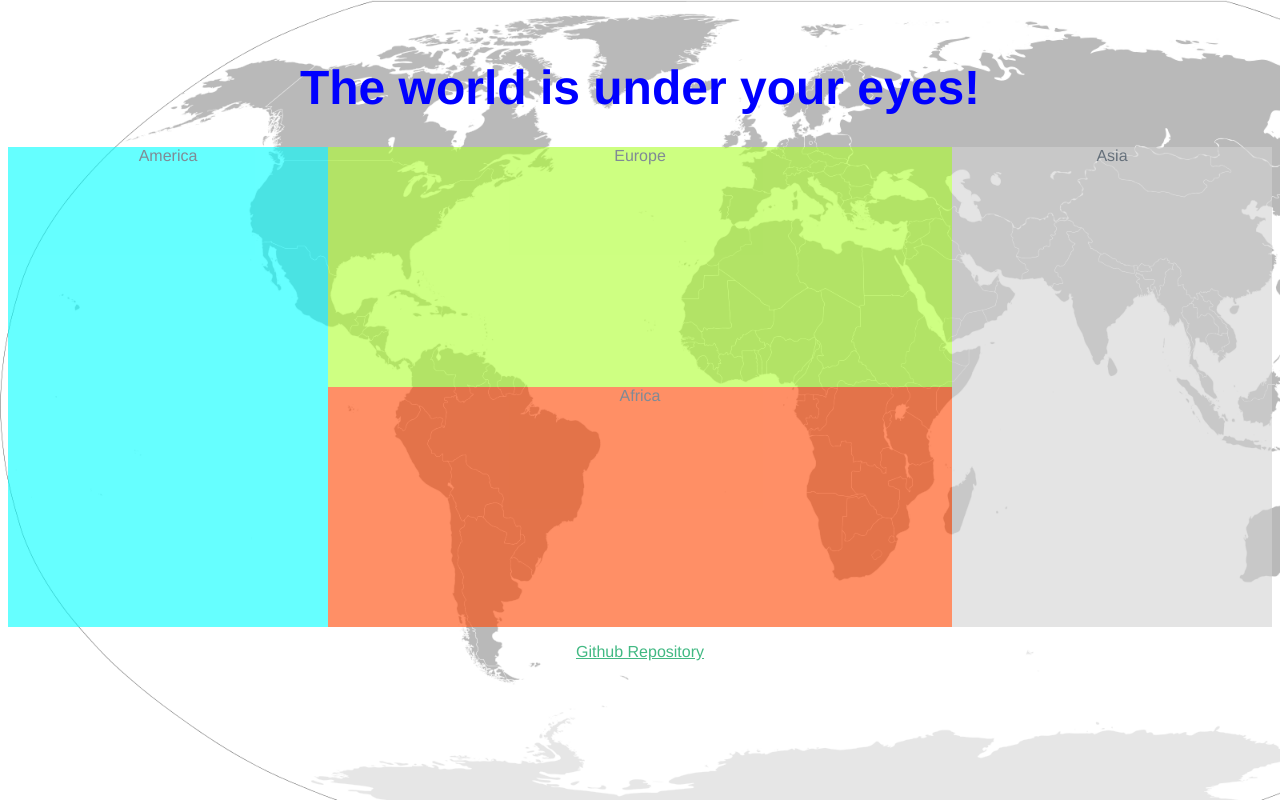
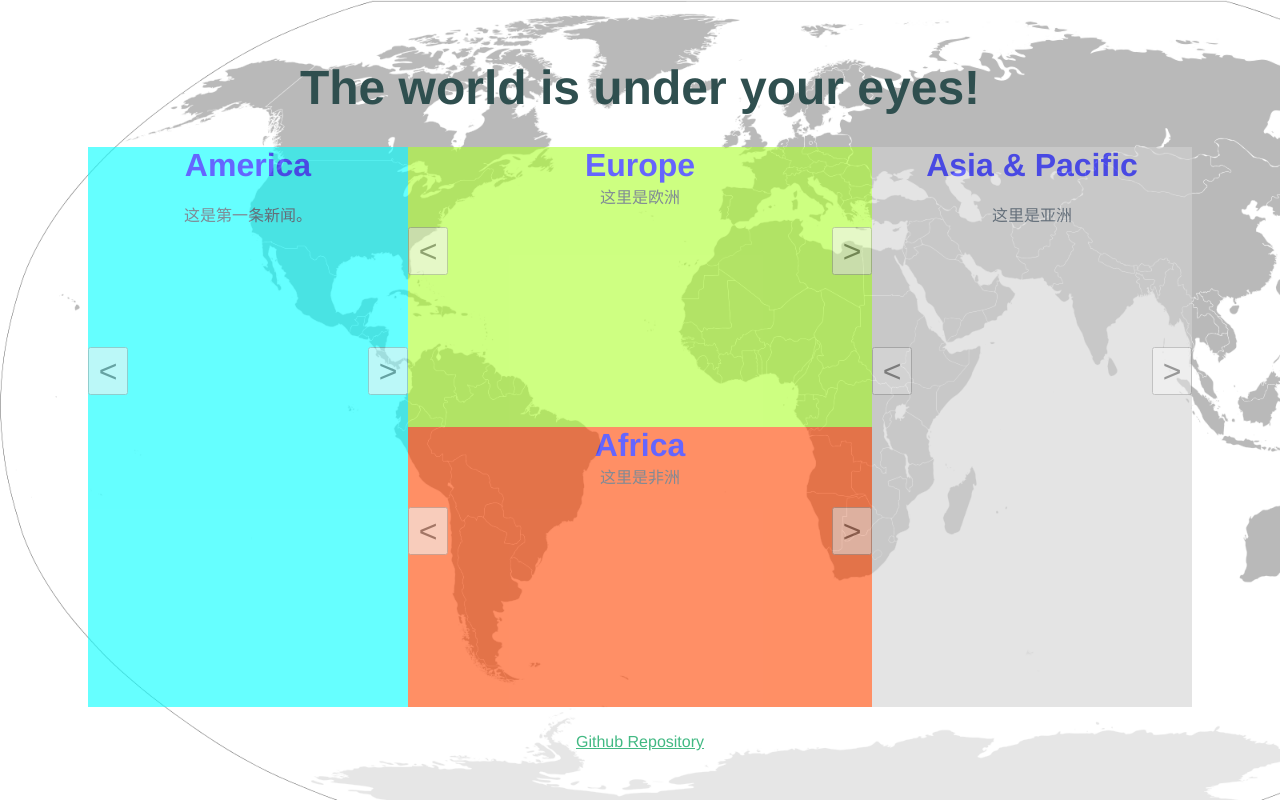
Before and after one commit to fyc1007261/Group3-proj, a Vue app: page /#/ in a window 1280 px wide. Built offline with nearby package versions, Linux system fonts and the light colour scheme.

Commit message:
Provide logical interfaces

```diff
--- a/src/components/Hello.vue
+++ b/src/components/Hello.vue
@@ -1,17 +1,39 @@
 <template>
   <div class="hello">
-    <h1 v-bind:style="{color: Africa.color}">{{msg}}</h1>
+    <h1 v-bind:style="{color: 'darkslategrey'}">{{msg}}</h1>
     <div class="Am">
-      America
+      <button class="leftBtn1" @click="lastAmMsg()"><</button>
+      <button class="rightBtn1" @click="nextAmMsg()">></button>
+      <h2 v-bind:style="{color: America.color}">
+        America
+      </h2>
+      <br>
+      {{America.message}}
     </div>
     <div class="As">
-      Asia
+      <button class="leftBtn1" @click="lastAsMsg()"><</button>
+      <button class="rightBtn1" @click="nextAsMsg()">></button>
+      <h2 v-bind:style="{color: Asia.color}">
+        Asia & Pacific
+      </h2>
+      <br>
+      {{Asia.message}}
     </div>
     <div class="Eu">
-      Europe
+      <button class="leftBtn2" @click="lastEuMsg()"><</button>
+      <button class="rightBtn2" @click="nextEuMsg()">></button>
+      <h2 v-bind:style="{color: Europe.color}">
+        Europe
+      </h2>
+      {{Europe.message}}
     </div>
     <div class="Af">
-      Africa
+      <button class="leftBtn2" @click="lastAfMsg()"><</button>
+      <button class="rightBtn2" @click="nextAfMsg()">></button>
+      <h2 v-bind:style="{color: Africa.color}">
+        Africa
+      </h2>
+      {{Africa.message}}
     </div>
     <ul>
       <li><a href="https://github.com/fyc1007261/News-overview" target="_blank">Github Repository</a></li>
@@ -23,9 +45,33 @@
 export default {
   name: 'Hello',
   methods: {
-    add: function () {
-      this.msg = this.Africa.message
-      this.Africa.color = 'red'
+    lastAmMsg: function () {
+      this.America.pos--
+      if (this.America.pos < 0) {
+        this.America.pos = this.America.news.length - 1
+      }
+      this.America.message = this.America.news[this.America.pos]
+    },
+    nextAmMsg: function () {
+      this.America.pos++
+      if (this.America.pos > this.America.news.length - 1) {
+        this.America.pos = 0
+      }
+      this.America.message = this.America.news[this.America.pos]
+    },
+    lastAsMsg: function () {
+      this.Asia.pos--
+      if (this.Asia.pos < 0) {
+        this.Asia.pos = this.Asia.news.length - 1
+      }
+      this.Asia.message = this.Asia.news[this.Asia.pos]
+    },
+    nextAsMsg: function () {
+      this.Asia.pos++
+      if (this.Asia.pos > this.Asia.news.length - 1) {
+        this.Asia.pos = 0
+      }
+      this.Asia.message = this.Asia.news[this.Asia.pos]
     }
   },
   data () {
@@ -33,28 +79,32 @@ export default {
       msg: 'The world is under your eyes!',
       arr: [],
       Africa: {
+        pos: 0,
         number: 0,
         color: 'blue',
-        news: [],
-        message: '您的商人亚当斯密透露，津巴布韦用大规模杀伤性武器清除了蛮族哨站。'
+        news: ['这里是非洲'],
+        message: '这里是非洲'
       },
       America: {
+        pos: 0,
         number: 0,
         color: 'blue',
-        news: [],
-        message: ''
+        news: ['这是第一条新闻', '这是第二二二二二条新闻'],
+        message: '这是第一条新闻。'
       },
       Europe: {
+        pos: 0,
         number: 0,
         color: 'blue',
-        news: [],
-        message: ''
+        news: ['这里是欧洲'],
+        message: '这里是欧洲'
       },
-      Asia_n_pacific: {
+      Asia: {
+        pos: 0,
         number: 0,
         color: 'blue',
-        news: [],
-        message: ''
+        news: ['这里是亚洲'],
+        message: '这里是亚洲'
       }
     }
   }
@@ -70,7 +120,16 @@ button{
 }
 h1 {
   font-weight: bolder;
-  font-size: 6vmin;
+  font-size:6vmin;
+}
+h2{
+  margin: 0;
+  font-weight: bolder;
+  font-size: 4vmin;
+}
+p{
+  font-weight: bolder;
+  font-size: 4vmin;
 }
 .hello{
   word-wrap: break-word;
@@ -78,29 +137,31 @@ h1 {
 }
 .Am{
   float: left;
+  margin-left: 10vmin;
   width: 40vmin;
-  height: 60vmin;
+  height: 70vmin;
   background: aqua;
   filter:alpha(Opacity=60);-moz-opacity:0.6;opacity: 0.6;
 }
 .As{
   float: right;
+  margin-right: 10vmin;
   width: 40vmin;
-  height: 60vmin;
+  height: 70vmin;
   background: lightgrey;
   filter:alpha(Opacity=60);-moz-opacity:0.6;opacity: 0.6;
 }
 .Eu{
-  margin-left: 40vmin;
-  margin-right: 40vmin;
-  height: 30vmin;
+  margin-left: 50vmin;
+  margin-right: 50vmin;
+  height: 35vmin;
   background:greenyellow;
   filter:alpha(Opacity=60);-moz-opacity:0.6;opacity: 0.6;
 }
 .Af{
-  margin-left: 40vmin;
-  margin-right: 40vmin;
-  height: 30vmin;
+  margin-left: 50vmin;
+  margin-right: 50vmin;
+  height: 35vmin;
   background:orangered;
   filter:alpha(Opacity=60);-moz-opacity:0.6;opacity: 0.6;
 }
@@ -111,9 +172,39 @@ ul {
 }
 li {
   display: inline-block;
-  margin: 0 10px;
+  margin: 10px;
 }
 a {
   color: #42b983;
 }
+.leftBtn1{
+  float: left;
+  margin-top: 25vmin;
+  width: 5vmin;
+  height: 6vmin;
+  filter:alpha(Opacity=60);-moz-opacity:0.6;opacity: 0.6;
+  vertical-align: center;
+}
+.rightBtn1{
+  float: right;
+  margin-top: 25vmin;
+  width: 5vmin;
+  height: 6vmin;
+  filter:alpha(Opacity=60);-moz-opacity:0.6;opacity: 0.6;
+}
+.leftBtn2{
+  float: left;
+  margin-top: 10vmin;
+  width: 5vmin;
+  height: 6vmin;
+  filter:alpha(Opacity=60);-moz-opacity:0.6;opacity: 0.6;
+  vertical-align: center;
+}
+.rightBtn2{
+  float: right;
+  margin-top: 10vmin;
+  width: 5vmin;
+  height: 6vmin;
+  filter:alpha(Opacity=60);-moz-opacity:0.6;opacity: 0.6;
+}
 </style>
```
